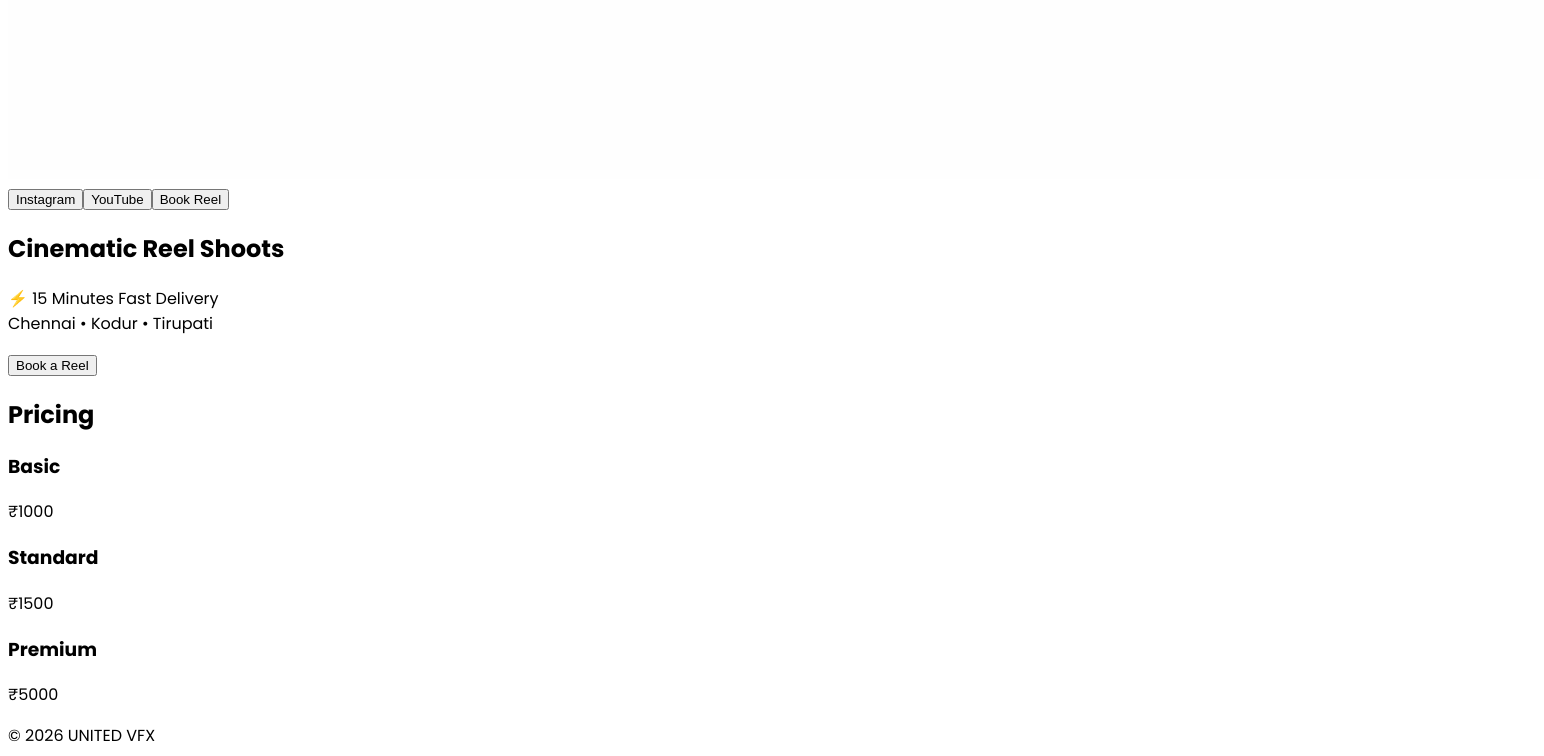
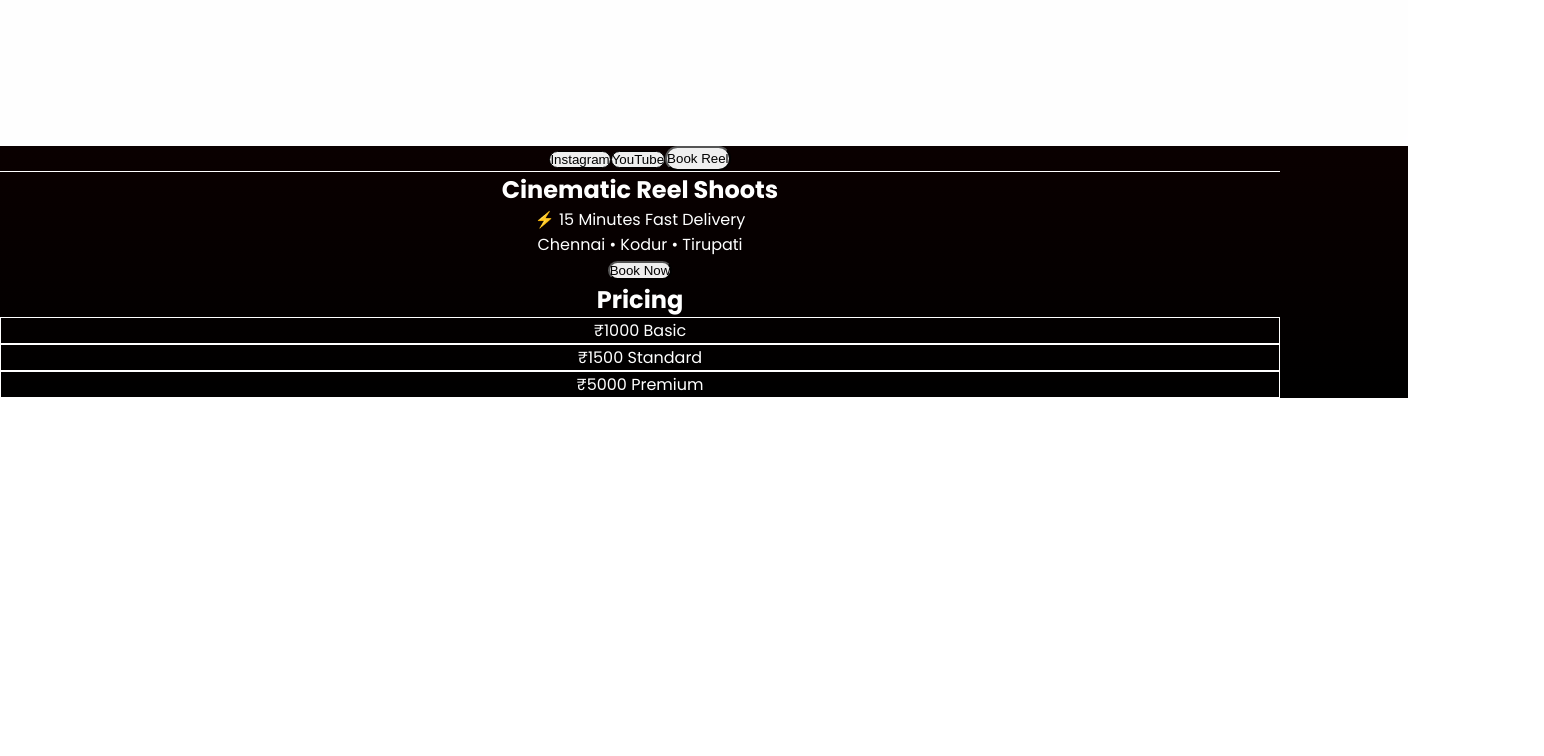
Before and after one commit to vtu27631-byte/united-vfx-app, a Next.js app: page / in a window 1280 px wide. Shown: the part 903-1659 px from the top of the page, 1544 px wide, since content can reach past the window. After the commit the page ends 1301 px from the top, so only its background shows below. Built offline with nearby package versions, Linux system fonts and the light colour scheme.

Commit message:
full fix ui

```diff
--- a/app/globals.css
+++ b/app/globals.css
@@ -1,8 +1,47 @@
+@tailwind base;
+@tailwind components;
+@tailwind utilities;
+
+/* RESET */
+* {
+  margin: 0;
+  padding: 0;
+  box-sizing: border-box;
+}
+
+/* BODY */
+body {
+  background: linear-gradient(to bottom, #000, #1a0000, #000);
+  color: white;
+  font-family: system-ui, sans-serif;
+}
+
+/* SCROLL TEXT */
 @keyframes scroll {
-  0% { transform: translateX(0); }
+  0% { transform: translateX(0%); }
   100% { transform: translateX(-50%); }
 }
 
 .animate-scroll {
+  display: flex;
+  width: max-content;
   animation: scroll 15s linear infinite;
 }
+
+/* BUTTON */
+button {
+  transition: all 0.3s ease;
+}
+
+button:hover {
+  transform: scale(1.05);
+}
+
+/* INPUT */
+input, select {
+  background: black;
+  border: 1px solid #333;
+  color: white;
+  padding: 10px;
+  border-radius: 6px;
+}
--- a/app/page.tsx
+++ b/app/page.tsx
@@ -17,57 +17,48 @@ export default function Home() {
     location: "Chennai",
   });
 
-  useEffect(() => {
-    setMounted(true);
-  }, []);
-
+  useEffect(() => setMounted(true), []);
   if (!mounted) return null;
 
   const sendWhatsApp = () => {
-    const message = `Hello UNITED VFX 🎬
+    const msg = `Hello UNITED VFX 🎬
 
 Name: ${form.name}
 Phone: ${form.phone}
-No of Reels: ${form.reels}
-Reel Type: ${form.category}
-Location: ${form.location}
+Reels: ${form.reels}
+Type: ${form.category}
+Location: ${form.location}`;
 
-I have completed payment and want to confirm booking.`;
-
-    window.open(
-      `https://wa.me/917207299349?text=${encodeURIComponent(message)}`,
-      "_blank"
-    );
+    window.open(`https://wa.me/917207299349?text=${encodeURIComponent(msg)}`);
   };
 
   return (
-    <main className="bg-gradient-to-b from-black via-[#1a0000] to-black text-white">
+    <main className="min-h-screen">
 
-      {/* 🔥 SMOOTH CONTINUOUS SCROLL */}
+      {/* SCROLL BAR */}
       <div className="bg-red-600 overflow-hidden">
         <div className="flex animate-scroll whitespace-nowrap">
-          <span className="mx-6">{announcement}</span>
           <span className="mx-6">{announcement}</span>
           <span className="mx-6">{announcement}</span>
         </div>
       </div>
 
-      {/* NAVBAR */}
-      <nav className="flex flex-col md:flex-row justify-between items-center px-6 py-4 border-b border-red-900">
-        <img src="/logo.png" className="w-[150px] mb-3 md:mb-0" />
+      {/* NAV */}
+      <nav className="flex flex-col md:flex-row justify-between items-center p-5 border-b border-red-900">
+        <img src="/logo.png" className="w-40 mb-3 md:mb-0" />
 
-        <div className="flex flex-wrap justify-center gap-3">
+        <div className="flex gap-3 flex-wrap justify-center">
           <a href="https://www.instagram.com/united__vfx" target="_blank">
-            <button className="border px-4 py-2 rounded-full text-sm">Instagram</button>
+            <button className="border px-4 py-2 rounded-full">Instagram</button>
           </a>
 
           <a href="https://youtube.com/@unitedvfx-l8u" target="_blank">
-            <button className="border px-4 py-2 rounded-full text-sm">YouTube</button>
+            <button className="border px-4 py-2 rounded-full">YouTube</button>
           </a>
 
           <button
             onClick={() => setOpen(true)}
-            className="bg-red-600 px-5 py-2 rounded-full text-sm"
+            className="bg-red-600 px-5 py-2 rounded-full"
           >
             Book Reel
           </button>
@@ -75,10 +66,8 @@ I have completed payment and want to confirm booking.`;
       </nav>
 
       {/* HERO */}
-      <section className="text-center py-20 px-5">
-        <h1 className="text-4xl md:text-6xl font-bold">
-          Cinematic Reel Shoots
-        </h1>
+      <section className="text-center py-20">
+        <h1 className="text-5xl font-bold">Cinematic Reel Shoots</h1>
 
         <p className="mt-4 text-gray-400">
           ⚡ 15 Minutes Fast Delivery <br />
@@ -89,89 +78,64 @@ I have completed payment and want to confirm booking.`;
           onClick={() => setOpen(true)}
           className="mt-8 bg-red-600 px-8 py-3 rounded-full"
         >
-          Book a Reel
+          Book Now
         </button>
       </section>
 
       {/* PRICING */}
-      <section className="px-6 py-12 text-center">
+      <section className="text-center py-10">
         <h2 className="text-2xl mb-6">Pricing</h2>
 
         <div className="flex flex-col md:flex-row justify-center gap-6">
-          <div className="border p-6 rounded-xl">
-            <h3>Basic</h3>
-            <p className="text-yellow-400 text-2xl">₹1000</p>
-          </div>
-
-          <div className="border p-6 rounded-xl">
-            <h3>Standard</h3>
-            <p className="text-yellow-400 text-2xl">₹1500</p>
-          </div>
-
-          <div className="border p-6 rounded-xl">
-            <h3>Premium</h3>
-            <p className="text-yellow-400 text-2xl">₹5000</p>
-          </div>
+          <div className="border p-6 rounded-xl">₹1000 Basic</div>
+          <div className="border p-6 rounded-xl">₹1500 Standard</div>
+          <div className="border p-6 rounded-xl">₹5000 Premium</div>
         </div>
       </section>
 
-      {/* BOOKING MODAL */}
+      {/* MODAL */}
       {open && (
         <div className="fixed inset-0 bg-black/80 flex justify-center items-center">
           <div className="bg-[#140000] p-6 rounded-xl w-[90%] max-w-md">
 
-            <h2 className="text-xl mb-4">Book Your Reel</h2>
+            <h2 className="mb-4 text-xl">Book Reel</h2>
 
-            <input placeholder="Name" className="w-full mb-3 p-2 bg-black"
+            <input placeholder="Name" className="w-full mb-2"
               onChange={(e)=>setForm({...form,name:e.target.value})}/>
-
-            <input placeholder="Phone" className="w-full mb-3 p-2 bg-black"
+            <input placeholder="Phone" className="w-full mb-2"
               onChange={(e)=>setForm({...form,phone:e.target.value})}/>
-
-            <input placeholder="No of Reels" className="w-full mb-3 p-2 bg-black"
+            <input placeholder="No of Reels" className="w-full mb-2"
               onChange={(e)=>setForm({...form,reels:e.target.value})}/>
 
-            <select className="w-full mb-3 p-2 bg-black"
+            <select className="w-full mb-2"
               onChange={(e)=>setForm({...form,category:e.target.value})}>
-              <option>Basic Reel (₹1000)</option>
-              <option>Standard Reel (₹1500)</option>
-              <option>Premium Reel (₹5000)</option>
+              <option>Basic</option>
+              <option>Standard</option>
+              <option>Premium</option>
             </select>
 
-            <select className="w-full mb-3 p-2 bg-black"
+            <select className="w-full mb-3"
               onChange={(e)=>setForm({...form,location:e.target.value})}>
               <option>Chennai</option>
               <option>Kodur</option>
               <option>Tirupati</option>
             </select>
 
-            <img src="/qr.png" className="w-40 mx-auto mb-3" />
+            <img src="/qr.png" className="w-32 mx-auto mb-3" />
 
-            <a href="upi://pay?pa=yourname@upi&pn=UNITED VFX&cu=INR" target="_blank">
-              <button className="w-full bg-yellow-500 py-2 rounded mb-2">
-                Pay Now
-              </button>
+            <a href="upi://pay?pa=yourname@upi">
+              <button className="w-full bg-yellow-500 py-2 mb-2">Pay</button>
             </a>
 
             <button onClick={sendWhatsApp}
-              className="w-full bg-green-600 py-2 rounded">
-              Confirm Booking
-            </button>
-
-            <button onClick={()=>setOpen(false)}
-              className="w-full mt-2 border py-2 rounded">
-              Cancel
+              className="w-full bg-green-600 py-2">
+              Confirm
             </button>
 
           </div>
         </div>
       )}
 
-      {/* FOOTER */}
-      <footer className="text-center py-6 text-gray-500">
-        © 2026 UNITED VFX
-      </footer>
-
     </main>
   );
 }
--- a/package.json
+++ b/package.json
@@ -20,9 +20,11 @@
     "@types/node": "^20",
     "@types/react": "^19",
     "@types/react-dom": "^19",
+    "autoprefixer": "^10.4.27",
     "eslint": "^9",
     "eslint-config-next": "16.2.2",
-    "tailwindcss": "^4",
+    "postcss": "^8.5.8",
+    "tailwindcss": "^4.2.2",
     "typescript": "^5"
   }
 }
--- /dev/null
+++ b/postcss.config.js
@@ -0,0 +1,6 @@
+module.exports = {
+  plugins: {
+    tailwindcss: {},
+    autoprefixer: {},
+  },
+};
--- /dev/null
+++ b/tailwind.config.js
@@ -0,0 +1,11 @@
+/** @type {import('tailwindcss').Config} */
+module.exports = {
+  content: [
+    "./src/app/**/*.{js,ts,jsx,tsx}",
+    "./src/components/**/*.{js,ts,jsx,tsx}",
+  ],
+  theme: {
+    extend: {},
+  },
+  plugins: [],
+};
```
Also changed, not shown: 1 other file (tests, documents, lock files or other folders).
